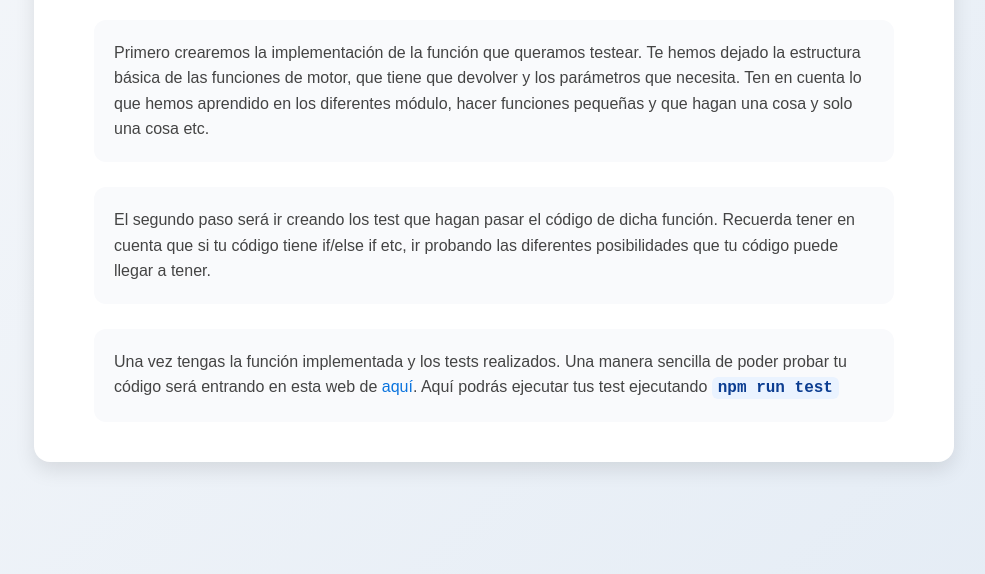
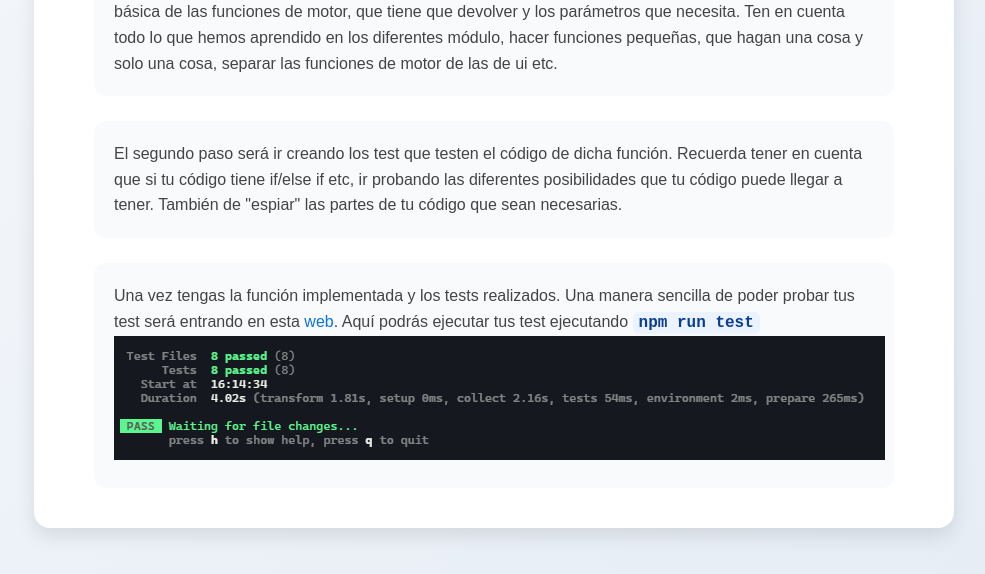
Before and after one commit to Lemoncode/playground-cartas-memo-business, a website built with Vite: page index.html in a window 1280 px wide. Shown: the part 226-800 px from the top of the page, without its empty margins (146-1131 px from the left). Built offline with nearby package versions, Linux system fonts and the light colour scheme.

Commit message:
add image and refactor description

```diff
--- a/index.html
+++ b/index.html
@@ -13,18 +13,19 @@
       <section>
         Primero crearemos la implementación de la función que queramos testear.
         Te hemos dejado la estructura básica de las funciones de motor, que tiene que
-        devolver y los parámetros que necesita. Ten en cuenta lo que hemos aprendido
-        en los diferentes módulo, hacer funciones pequeñas y que hagan una cosa y solo una cosa
-        etc.
+        devolver y los parámetros que necesita. Ten en cuenta todo lo que hemos aprendido
+        en los diferentes módulo, hacer funciones pequeñas, que hagan una cosa y solo una cosa, separar las funciones de motor de las de ui etc.
       </section>
       <section>
-        El segundo paso será ir creando los test que hagan pasar el código de dicha función.
+        El segundo paso será ir creando los test que testen el código de dicha función.
         Recuerda tener en cuenta que si tu código tiene if/else if etc, ir probando las
-        diferentes posibilidades que tu código puede llegar a tener.
+        diferentes posibilidades que tu código puede llegar a tener. También de "espiar" las partes de tu código que sean necesarias.
       </section>
       <section>
         Una vez tengas la función implementada y los tests realizados. Una manera sencilla de poder
-        probar tu código será entrando en esta web de <a href="https://stackblitz.com/github/Lemoncode/playground-cartas-memo-business/tree/main">aquí</a>. Aquí podrás ejecutar tus test ejecutando <span class="comando">npm run test</span>
+        probar tus test será entrando en esta <a href="https://stackblitz.com/github/Lemoncode/playground-cartas-memo-business/tree/main">web</a>. Aquí podrás ejecutar tus test ejecutando <span class="comando">npm run test</span>
+
+        <img src="./src/imagenes/testResults.png"/>
       </section>
     </div>
   </body>
```
Also changed, not shown: src/imagenes/testResults.png (added).
